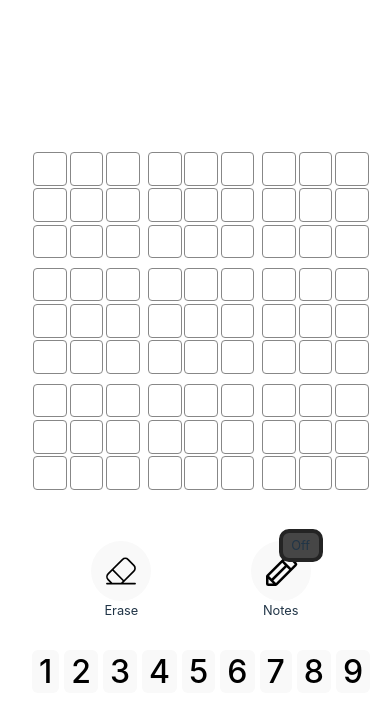
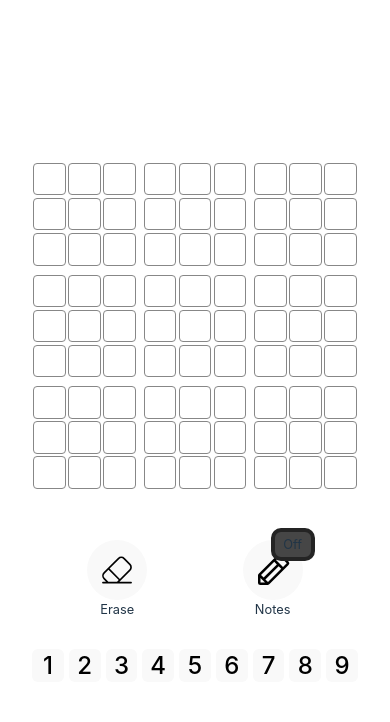
Before and after one commit to jennyho1/sudoku-webapp, a React (Vite) app in the folder frontend/: page / in a window 390 px wide. Shown: the top 722 px of the page. Built offline with nearby package versions, Linux system fonts and the light colour scheme.

Commit message:
small style changes

```diff
--- a/frontend/src/styles/Board.css
+++ b/frontend/src/styles/Board.css
@@ -45,7 +45,7 @@
 }
 
 .cell-number {
-  font-size: clamp(20px, 6vw, 40px);
+  font-size: clamp(20px, 6vw, 38px);
   display: flex;
   justify-content: center;
   align-items: center;
--- a/frontend/src/styles/Sidebar.css
+++ b/frontend/src/styles/Sidebar.css
@@ -89,5 +89,8 @@
     grid-template-columns: repeat(9, 1fr);
     grid-template-rows: 1fr;
     aspect-ratio: auto;
+		button {
+			font-size: 1.5em;
+		}
   }
 }
```
